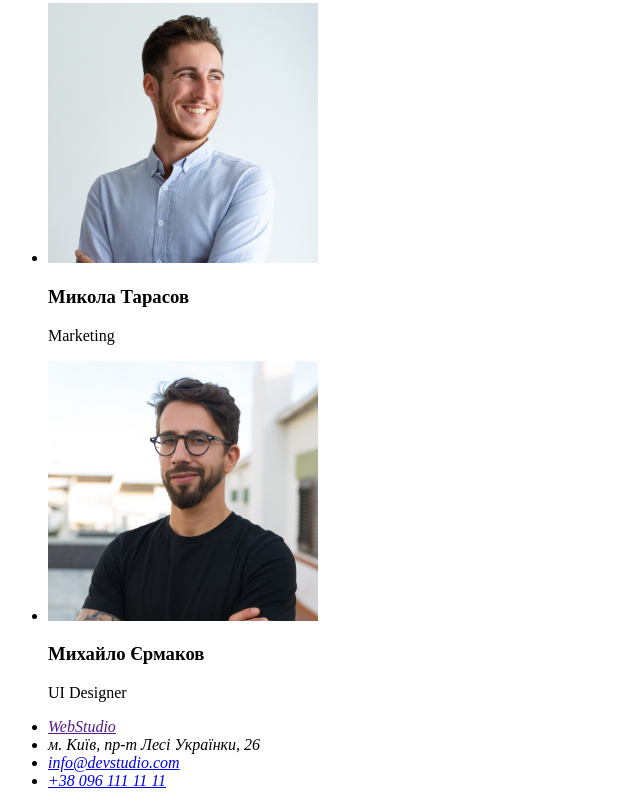
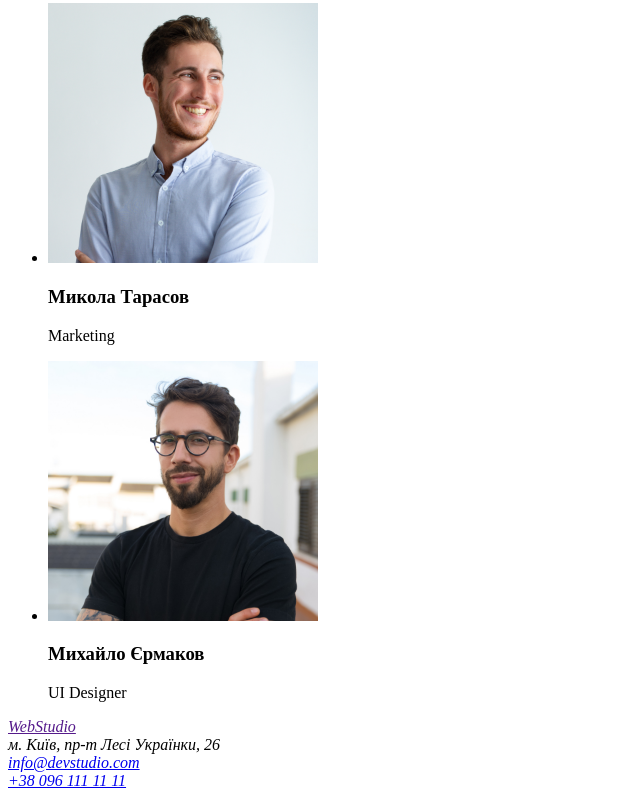
Before and after one commit to yura-prots/goit-markup-hw-01, a plain HTML site: page index.html in a window 1280 px wide. Shown: the part 2333-3139 px from the top of the page, without its empty margins (0-640 px from the left). Drawn offline with Linux system fonts and the light colour scheme.

Commit message:
змінив footer

```diff
--- a/index.html
+++ b/index.html
@@ -152,14 +152,10 @@
     <!-- Підвал -->
     <footer>
       <address>
-        <ul>
-          <li><a href="">WebStudio</a></li>
-          <li>м. Київ, пр-т Лесі Українки, 26</li>
-          <li>
-            <a href="mailto:info@devstudio.com">info@devstudio.com</a>
-          </li>
-          <li><a href="tel:+380961111111">+38 096 111 11 11</a></li>
-        </ul>
+        <a href="">WebStudio</a><br />
+        м. Київ, пр-т Лесі Українки, 26<br />
+        <a href="mailto:info@devstudio.com">info@devstudio.com</a><br />
+        <a href="tel:+380961111111">+38 096 111 11 11</a>
       </address>
     </footer>
   </body>
```
